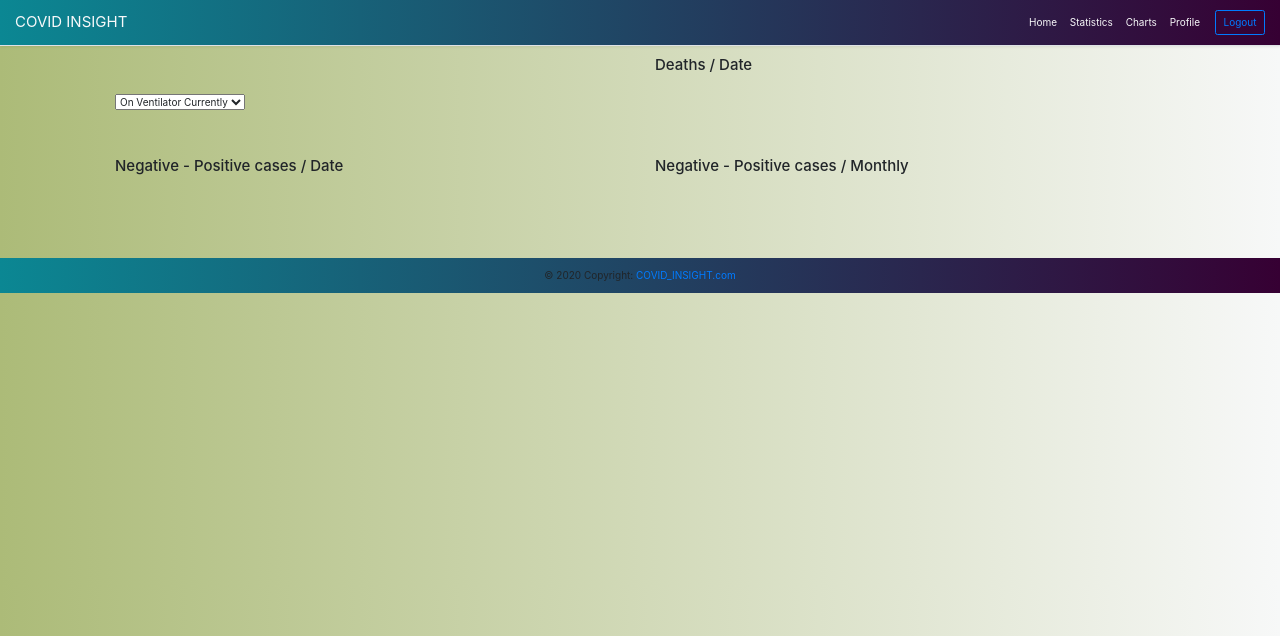
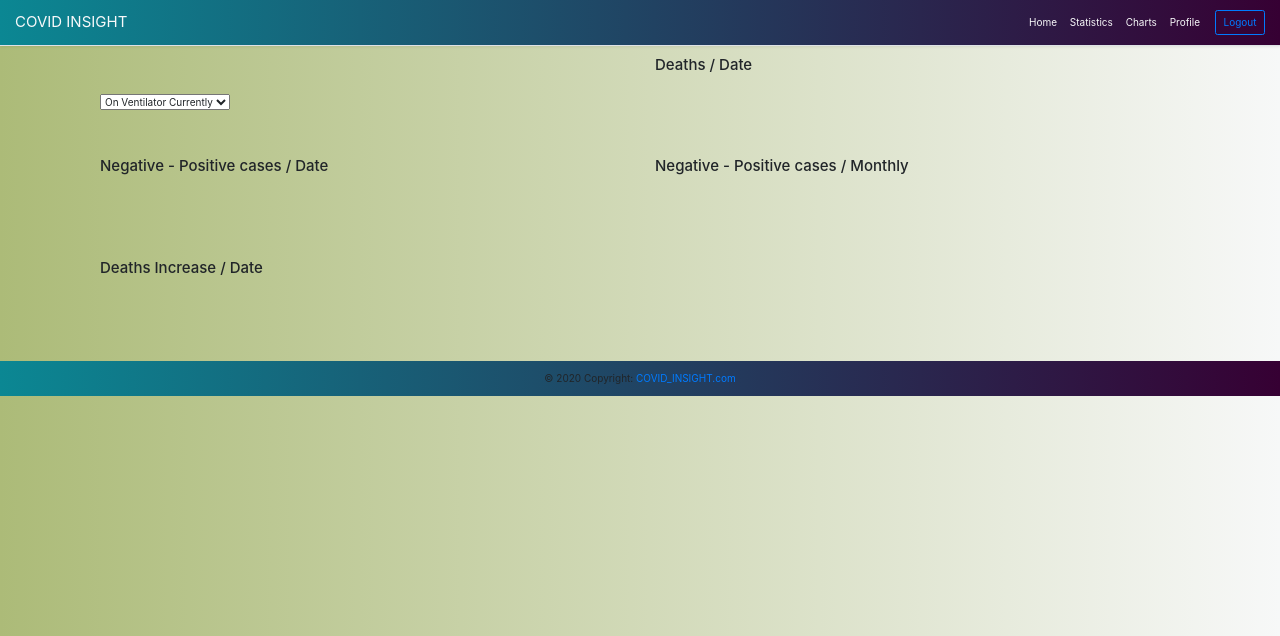
Before and after one commit to hkstone14/FinalProject, a Flask app: page /statistics in a window 1280 px wide. Shown: the top 636 px of the page. Run offline with Flask 2, Linux system fonts and the light colour scheme; data comes from the database, SQL or seed files in the repository; data that the repository does not hold is empty; some libraries are stand-ins or nearby versions.

Commit message:
Task : Death Increase Graph added

```diff
--- a/app/app.py
+++ b/app/app.py
@@ -323,6 +323,25 @@ def api_positive_Negative_Increse():
     resp = Response(json_result, status=200, mimetype='application/json')
     return resp
 
+@app.route('/api/v1/covid/deathIncrease', methods=['GET'])
+def api_deathIncrease():
+    cursor = mysql.get_db().cursor()
+    cursor.execute('SELECT id,date,deathIncrease FROM us_covid19_daily order by  date')
+    result = cursor.fetchall()
+    dates = []
+    deaths = []
+    for row in result:
+        date = parse(row['date'])
+        dates.append(date.strftime('%b %d, %y'))
+        deaths.append(row['deathIncrease'])
+    result = {
+        'dates': dates,
+        'deaths': deaths,
+    }
+    json_result = json.dumps(result);
+    resp = Response(json_result, status=200, mimetype='application/json')
+    return resp
+
 
 if __name__ == '__main__':
     app.run(host='0.0.0.0', debug=True)
--- a/app/templates/chart.html
+++ b/app/templates/chart.html
@@ -201,5 +201,51 @@
                 })
             </script>
         </div>
+     <div class="col-sm-6" style="margin-bottom: 2%">
+            <h4 class="card-title">Deaths Increase / Date</h4>
+            <canvas id="deathIncrease" width="50" height="50"></canvas>
+
+            <script>
+
+                $.get('/api/v1/covid/deathIncrease', {}, function (data, error) {
+                    console.log(data)
+                    var options = {
+                        type: 'line',
+                        data: {
+                            labels: data.dates,
+                            datasets: [
+                                {
+                                     fill: false,
+                                        lineTension: 0.1,
+                                        backgroundColor: "#360033",
+                                        borderColor: "#360033",
+                                        pointHoverBackgroundColor: "#360033",
+                                        pointHoverBorderColor: "#360033",
+                                        pointHoverBorderWidth: 2,
+                                        pointRadius: 1,
+                                        pointHitRadius: 10,
+                                    label: '# of Deaths Increase',
+                                    data: data.deaths,
+                                    borderWidth: 1
+                                }
+                            ]
+                        },
+                        options: {
+                            scales: {
+                                yAxes: [{
+                                    ticks: {
+                                        reverse: false
+                                    }
+                                }]
+                            }
+                        }
+                    }
+
+                    var ctx = document.getElementById('deathIncrease').getContext('2d');
+                    new Chart(ctx, options);
+                })
+
+            </script>
+        </div>
     </div>
 {% endblock %}
--- a/app/templates/home.html
+++ b/app/templates/home.html
@@ -1,6 +1,9 @@
 {% extends 'layout.html' %}
 {% block content %}
-<div>
+<div style="width: 100%; height: 50%">
+    <img src="https://www.pasteur.fr/sites/default/files/styles/media-wide/public/slide.jpg?itok=AOw5yXFB">
+</div>
+<div class="container">
     <h4>Welcome {{ user }}</h4>
 </div>
 {% endblock %}
--- a/app/templates/layout.html
+++ b/app/templates/layout.html
@@ -37,7 +37,7 @@
     </nav>
     <a class="btn btn-outline-primary" href="/logout">Logout</a>
 </div>
-<main class="container" role="main">
+<main role="main">
     {% block content %}
 
     {% endblock %}
@@ -53,7 +53,7 @@
 <footer class="page-footer font-small bg-nav">
 
   <!-- Copyright -->
-  <div class="footer-copyright text-center py-3">© 2020 Copyright:
+  <div class="footer-copyright text-center py-3 font-weight-norma">© 2020 Copyright:
     <a href="https://mdbootstrap.com/"> COVID_INSIGHT.com</a>
   </div>
   <!-- Copyright -->
```
